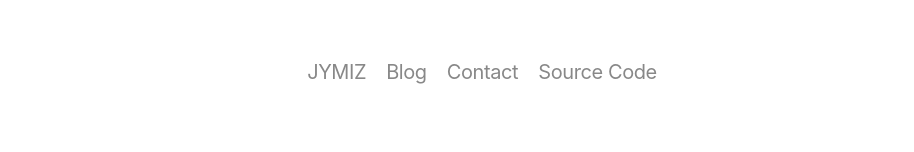
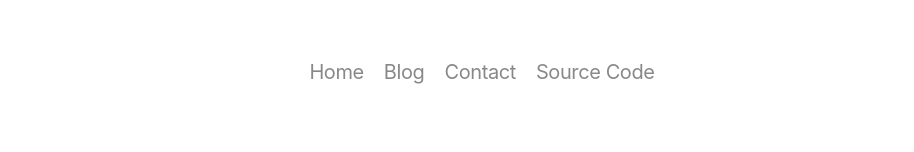
Before and after one commit to hugoblm/notion-blog, a Next.js app: page / in a window 1280 px wide. Shown: the top 152 px of the page, without its empty margins (158-1072 px from the left). Built offline with nearby package versions, Linux system fonts and the light colour scheme.

Commit message:
Update header.tsx

```diff
--- a/src/components/header.tsx
+++ b/src/components/header.tsx
@@ -5,7 +5,7 @@ import { useRouter } from 'next/router'
 import styles from '../styles/header.module.css'
 
 const navItems: { label: string; page?: string; link?: string }[] = [
-  { label: 'JYMIZ', page: '/home' },
+  { label: 'Home', page: '/home' },
   { label: 'Blog', page: '/blog' },
   { label: 'Contact', page: '/contact' },
   { label: 'Source Code', link: 'https://github.com/ijjk/notion-blog' },
```
